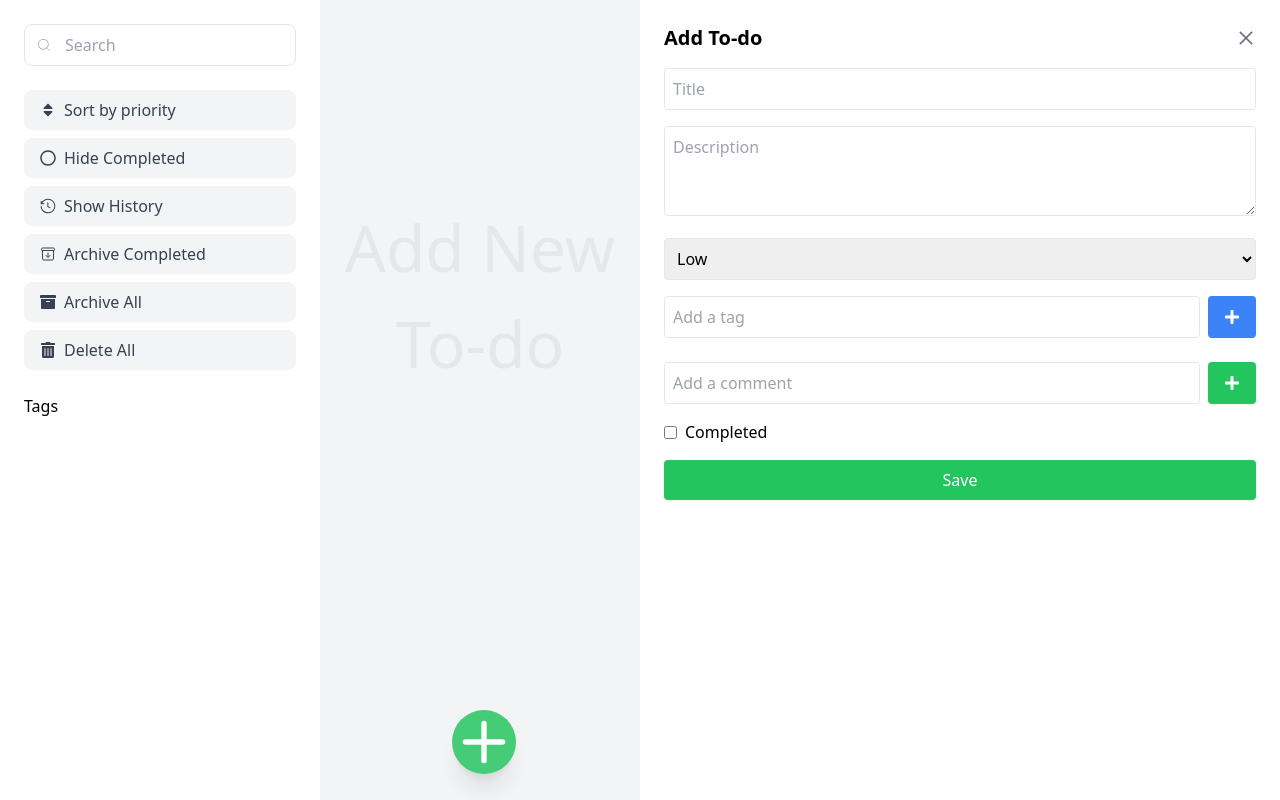
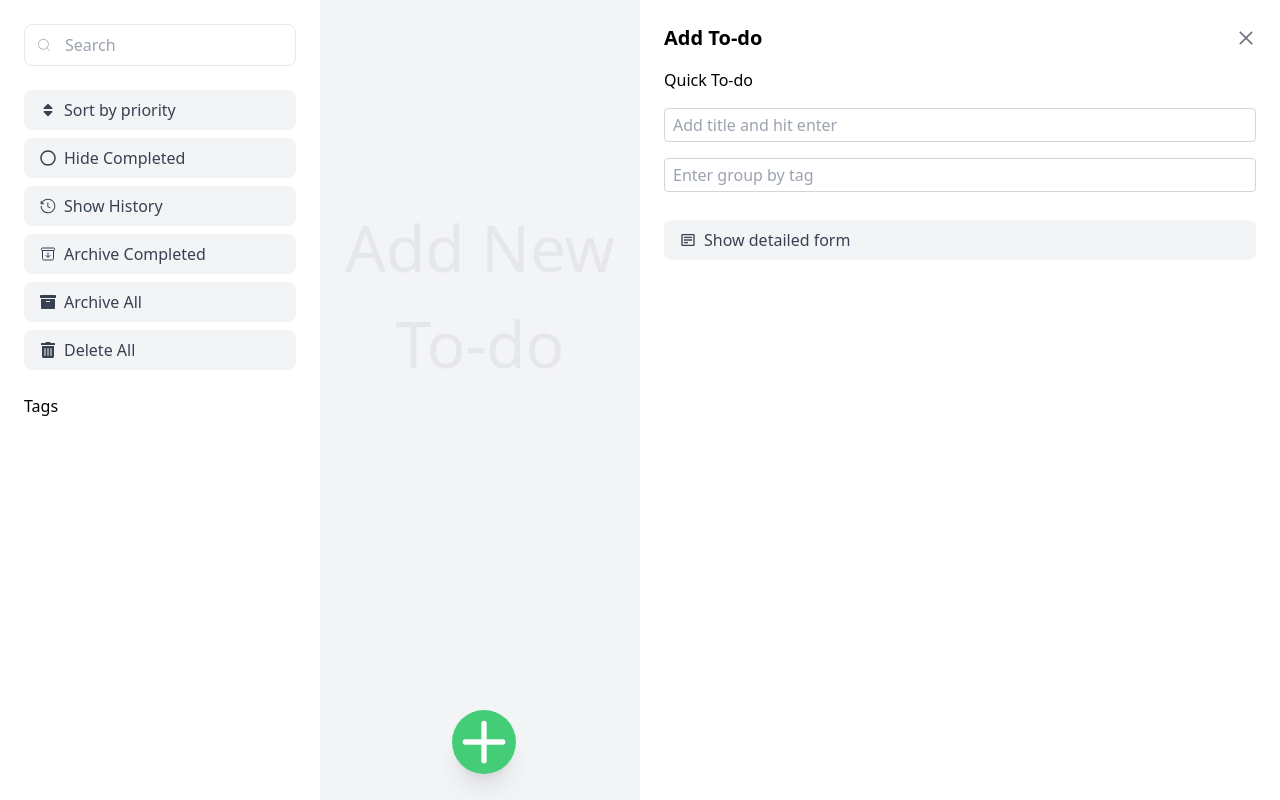
Before and after one commit to kingjulian24/todo-app, a React (Create React App) app: page / in a window 1280 px wide. Both pictures are taken after a click on the button 804 px from the left and 742 px from the top of the page. Built offline with nearby package versions, Linux system fonts and the light colour scheme.

Commit message:
"Added QuickTodoInput component, modified TodoDetails and useTodoDetailsState to support quick todo addition, and updated Cypress commands to click 'Show detailed form' button"

```diff
--- /dev/null
+++ b/src/components/TodoDetails/QuickTodoInput/index.js
@@ -0,0 +1,59 @@
+import React, { useState } from "react";
+import Error from "../../Error";
+
+const QuickTodoInput = ({ onAdd }) => {
+  const [title, setTitle] = useState("");
+  const [tag, setTag] = useState("");
+  const [error, setError] = useState("");
+  const [lockTag, setLockTag] = useState(false);
+
+  const handleAdd = (e) => {
+    if (e.key === "Enter") {
+      setError("");
+      if (title.trim() && tag.trim()) {
+        onAdd({ title, tag });
+        setTitle("");
+        if (!lockTag) {
+          setLockTag(true);
+        }
+      } else {
+        setError("Invalid to-do or tag");
+      }
+    }
+  };
+
+  return (
+    <div className="flex flex-col items-center space-x-2 mb-4 w-full">
+      <form className="w-full flex flex-col gap-4">
+        <h3>Quick To-do</h3>
+        <input
+          type="text"
+          name="quick todo input"
+          value={title}
+          onChange={(e) => setTitle(e.target.value)}
+          placeholder="Add title and hit enter"
+          className="border border-gray-300 px-2 py-1 rounded w-full"
+          onKeyDown={handleAdd}
+        />
+        <input
+          type="text"
+          name="quick todo tag"
+          value={tag}
+          onChange={(e) => setTag(e.target.value)}
+          placeholder="Enter group by tag"
+          className="border border-gray-300 px-2 py-1 rounded w-full"
+          disabled={lockTag}
+          onKeyDown={handleAdd}
+        />
+      </form>
+      <div className="mt-3">
+        {lockTag && (
+          <p className="text-green-500">Group tag lock with: [ {tag} ]</p>
+        )}
+        {error && <Error message={error} />}
+      </div>
+    </div>
+  );
+};
+
+export default QuickTodoInput;
--- a/src/components/TodoDetails/TodoTags/AllTags.js
+++ b/src/components/TodoDetails/TodoTags/AllTags.js
@@ -12,16 +12,16 @@ const AllTagsList = ({ isMenuOpen, selectedTagIds, setSelectedTagIds }) => {
     const tagSet = new Set(); // Using a Set to ensure uniqueness
     todos.forEach((todo) => {
       todo.tags.forEach((tag) => {
-        if (!tagSet.has(tag.id)) {
-          tagSet.add(tag.id);
+        if (!tagSet.has(tag.name)) {
+          tagSet.add(tag.name);
         }
       });
     });
     return Array.from(tagSet)
-      .map((tagId) => {
-        // Find the tag object for each tagId
+      .map((tagName) => {
+        // Find the tag object for each tagName
         for (const todo of todos) {
-          const tag = todo.tags.find((tag) => tag.id === tagId);
+          const tag = todo.tags.find((tag) => tag.name === tagName);
           if (tag) return tag;
         }
         return null;
--- a/src/components/TodoDetails/index.js
+++ b/src/components/TodoDetails/index.js
@@ -8,6 +8,9 @@ import TodoTags from "./TodoTags";
 import TodoComments from "./TodoComments";
 import TodoCheckBox from "./TodoCheckBox";
 import { STATUS } from "../../hooks/useTodoDetailsState";
+import QuickTodoInput from "./QuickTodoInput";
+import MenuItem from "../TodoMenu/MenuItem";
+import { BiDetail } from "react-icons/bi";
 
 const TodoDetails = ({
   onClose,
@@ -32,6 +35,9 @@ const TodoDetails = ({
     handleEditStatus,
     handleTodoDelete,
     isSaving,
+    showQuickTodo,
+    setShowQuickTodo,
+    handleQuickTodo,
   } = useTodoDetailsState(onClose, initialTodo);
 
   return (
@@ -75,6 +81,25 @@ const TodoDetails = ({
           </button>
         </div>
       ) : (
+        <>
+          {/* Add the QuickTodoInput component */}
+          {showQuickTodo && status !== STATUS.EDIT && (
+            <QuickTodoInput
+              tag="test" // Use the first selected tag or adjust as needed
+              onAdd={handleQuickTodo}
+            />
+          )}
+          <div className="mb-4">
+            {status !== STATUS.EDIT && (
+              <MenuItem
+                title={showQuickTodo ? "Show detailed form" : "Show Quick form"}
+                onClick={() => setShowQuickTodo((p) => !p)}
+              >
+                <BiDetail />
+              </MenuItem>
+            )}
+          </div>
+          {(!showQuickTodo || status === STATUS.EDIT) && (
             <TodoUpdateForm
               handleSubmit={handleSubmit}
               handleChange={handleChange}
@@ -92,6 +117,8 @@ const TodoDetails = ({
               setSelectedTagIds={setSelectedTagIds}
               selectedTagIds={selectedTagIds}
             />
+          )}
+        </>
       )}
     </div>
   );
--- a/src/hooks/useTodoAppState.jsx
+++ b/src/hooks/useTodoAppState.jsx
@@ -23,11 +23,22 @@ const useTodoAppState = () => {
     }
 
     if (selectedTagIds.length) {
-      updatedTodos = updatedTodos.filter((todo) => {
-        return selectedTagIds.some((tagId) =>
-          todo.tags.some((tag) => tag.id === tagId)
+      // Collect all tags from todos
+      const allTags = [];
+      updatedTodos.forEach((todo) => allTags.push(...todo.tags));
+
+      // Find names of tags that match the selectedTagIds
+      const selectedTagNames = new Set(
+        allTags
+          .filter((tag) => selectedTagIds.includes(tag.id))
+          .map((tag) => tag.name)
+      );
+      if (selectedTagNames) {
+        // Filter todos where any tag's name matches the selected tag names
+        updatedTodos = updatedTodos.filter((todo) =>
+          todo.tags.some((tag) => selectedTagNames.has(tag.name))
         );
-      });
+      }
     }
 
     if (menuState.filterCompleted) {
--- a/src/hooks/useTodoDetailsState.jsx
+++ b/src/hooks/useTodoDetailsState.jsx
@@ -35,6 +35,7 @@ const useTodoDetailsState = (onClose, initialTodo) => {
   const isEditing = Boolean(initialTodo);
   const [status, setStatus] = useState(isEditing ? STATUS.VIEW : STATUS.ADD);
   const [isSaving, setIsSaving] = useAutoSave(1000);
+  const [showQuickTodo, setShowQuickTodo] = useState(true);
 
   useEffect(() => {
     if (initialTodo) {
@@ -124,6 +125,15 @@ const useTodoDetailsState = (onClose, initialTodo) => {
     }
   };
 
+  const handleQuickTodo = ({ title, tag }) => {
+    const newTagObject = { id: uuidv4(), name: tag };
+    const newTodo = { ...todo, id: uuidv4(), title, tags: [newTagObject] };
+    dispatch({
+      type: ActionTypes.ADD,
+      payload: newTodo,
+    });
+  };
+
   return {
     handleChange,
     handleCommentAdd,
@@ -140,6 +150,9 @@ const useTodoDetailsState = (onClose, initialTodo) => {
     handleEditStatus,
     handleTodoDelete,
     isSaving,
+    showQuickTodo,
+    setShowQuickTodo,
+    handleQuickTodo,
   };
 };
 
```
Also changed, not shown: 1 other file (tests, documents, lock files or other folders). Lines whose indentation alone changed are shown as unchanged.
